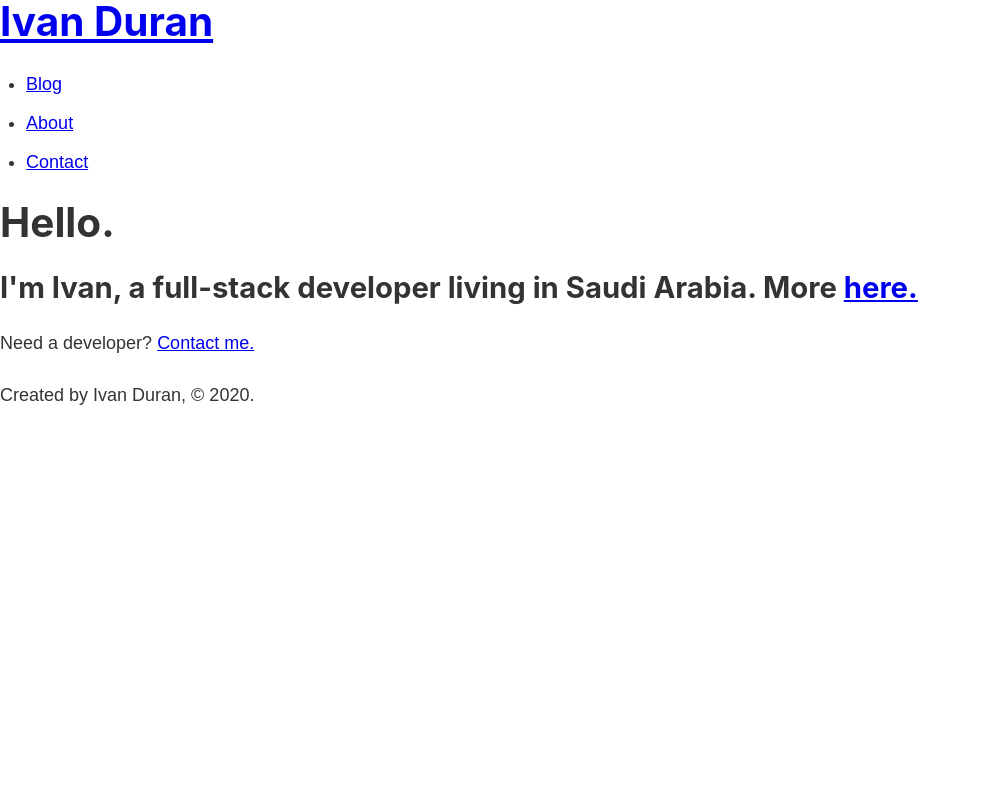
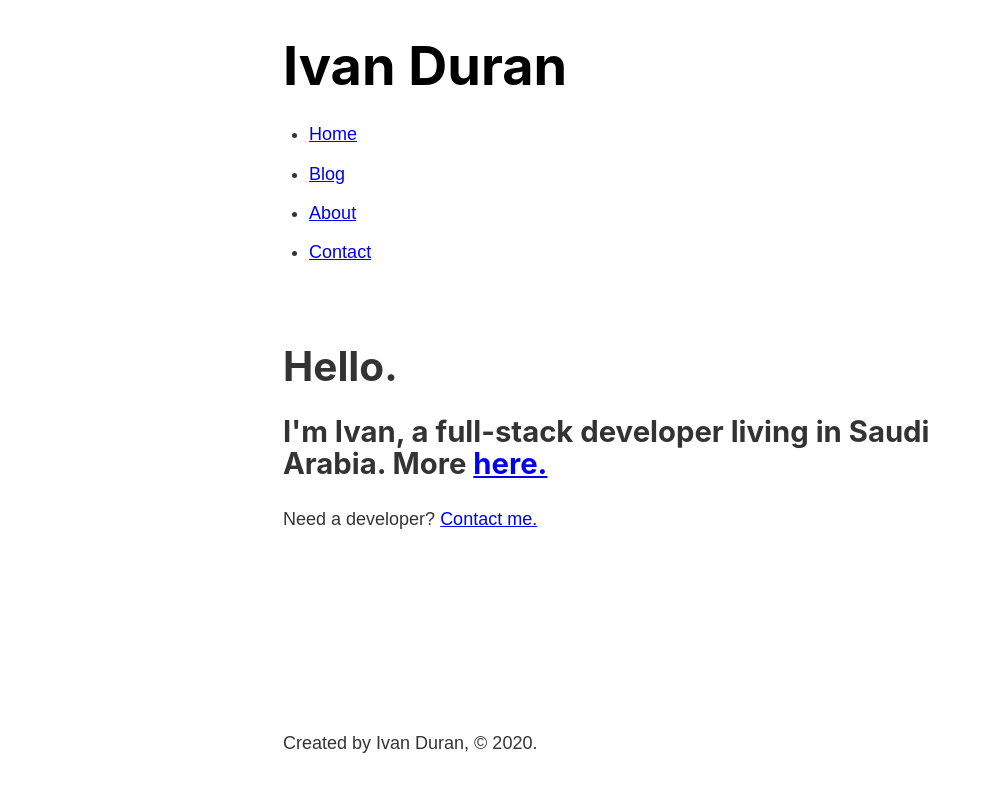
Before and after one commit to idr4n/gatsby-bootcamp, a Gatsby site: page / in a window 1280 px wide. Shown: the whole page, without its empty margins (0-991 px from the left). Built offline with nearby package versions, Linux system fonts and the light colour scheme; Gatsby itself is replaced by a stand-in of ours.

Commit message:
Use scss modules for styling

```diff
--- a/src/components/header.js
+++ b/src/components/header.js
@@ -1,22 +1,53 @@
 import React from "react"
 import { Link } from "gatsby"
 
+import headerStyles from "./header.module.scss"
+
 const Header = () => {
   return (
-    <header>
+    <header className={headerStyles.header}>
       <h1>
-        <Link to="/">Ivan Duran</Link>
+        <Link className={headerStyles.title} to="/">
+          Ivan Duran
+        </Link>
       </h1>
       <nav>
-        <ul>
+        <ul className={headerStyles.navList}>
           <li>
-            <Link to="/blog">Blog</Link>
+            <Link
+              className={headerStyles.navItem}
+              activeClassName={headerStyles.activeNavItem}
+              to="/"
+            >
+              Home
+            </Link>
           </li>
           <li>
-            <Link to="/about">About</Link>
+            <Link
+              className={headerStyles.navItem}
+              activeClassName={headerStyles.activeNavItem}
+              to="/blog"
+            >
+              Blog
+            </Link>
           </li>
           <li>
-            <Link to="/contact">Contact</Link>
+            <Link
+              className={headerStyles.navItem}
+              activeClassName={headerStyles.activeNavItem}
+              to="/about"
+            >
+              About
+            </Link>
+          </li>
+          <li>
+            <Link
+              className={headerStyles.navItem}
+              activeClassName={headerStyles.activeNavItem}
+              to="/contact"
+            >
+              Contact
+            </Link>
           </li>
         </ul>
       </nav>
--- /dev/null
+++ b/src/components/header.module.scss
@@ -0,0 +1,30 @@
+.header {
+  padding: 1rem 0 3rem;
+}
+
+.title {
+  color: #000000;
+  font-size: 3rem;
+  text-decoration: none;
+}
+
+.nav-list {
+  display: flex;
+  list-style-type: none;
+  margin: 0;
+}
+
+.nav-item {
+  color: #999999;
+  font-size: 0.9rem;
+  margin-right: 1.3rem;
+  text-decoration: none;
+
+  &:hover {
+    color: #666666;
+  }
+}
+
+.active-nav-item {
+  color: #333333;
+}
--- a/src/components/layout.js
+++ b/src/components/layout.js
@@ -3,12 +3,15 @@
 import Header from "./header"
 import Footer from "./footer"
 import "../styles/index.scss"
+import layoutStyles from "./layout.module.scss"
 
 const Layout = props => {
   return (
-    <div>
-      <Header />
-      {props.children}
+    <div className={layoutStyles.container}>
+      <div className={layoutStyles.content}>
+        <Header />
+        {props.children}
+      </div>
       <Footer />
     </div>
   )
--- /dev/null
+++ b/src/components/layout.module.scss
@@ -0,0 +1,13 @@
+.container {
+  margin: 0 auto;
+  max-width: 750px;
+  padding: 1rem;
+
+  display: flex;
+  flex-direction: column;
+  min-height: 100vh;
+}
+
+.content {
+  flex-grow: 1;
+}
```
